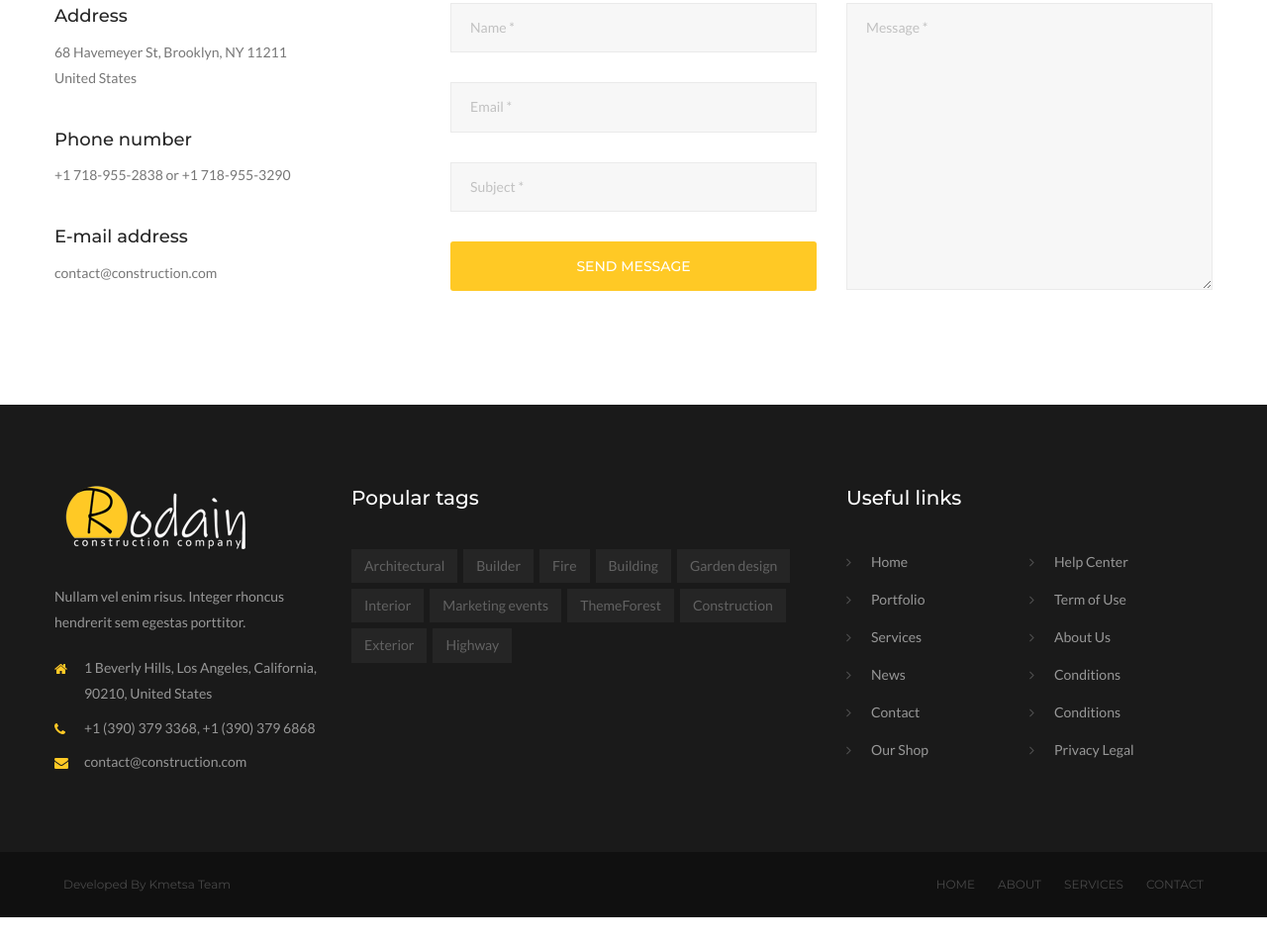
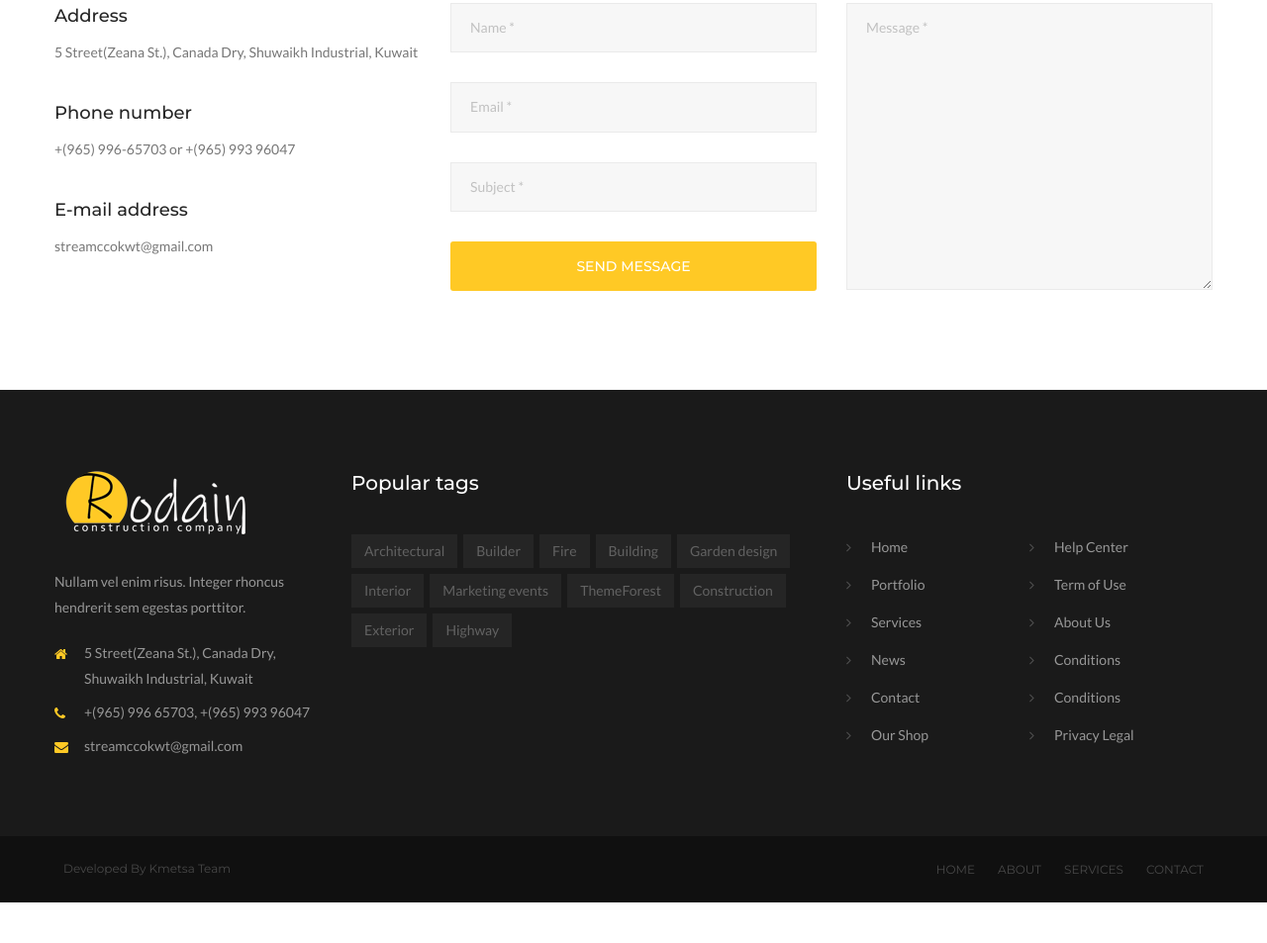
Before and after one commit to Al-Hussien/Al-Hussien.github.io, a plain HTML site: page page-contact.html in a window 1280 px wide. Shown: the part 849-1802 px from the top of the page at 99% size. Drawn offline with Linux system fonts and the light colour scheme; some packages are replaced by stand-ins of ours; files whose address does not match are found by name.

Commit message:
Update page-contact.html

```diff
--- a/page-contact.html
+++ b/page-contact.html
@@ -108,17 +108,17 @@
 
                                 <div class="col-md-4">
                                     <h5>Address</h5>
-                                    <p>68 Havemeyer St, Brooklyn, NY 11211<br> United States</p>
+                                    <p>5 Street(Zeana St.), Canada Dry, Shuwaikh Industrial, Kuwait</p>
 
                                     <div class="wprt-spacer" data-desktop="15" data-mobi="0" data-smobi="0"></div>
 
                                     <h5>Phone number</h5>
-                                    <p>+1 718-955-2838 or +1 718-955-3290</p>
+                                    <p>+(965) 996-65703 or +(965) 993 96047</p>
 
                                     <div class="wprt-spacer" data-desktop="15" data-mobi="0" data-smobi="0"></div>
 
                                     <h5>E-mail address</h5>
-                                    <p>contact@construction.com</p>
+                                    <p>streamccokwt@gmail.com</p>
 
                                     <div class="wprt-spacer" data-desktop="0" data-mobi="10" data-smobi="10"></div>
                                 </div><!-- /.col-md-4 -->
@@ -173,9 +173,9 @@
 
                 <section class="widget widget_information">
                     <ul class="info-wrap">
-                        <li class="address item">1 Beverly Hills, Los Angeles, California, 90210, United States</li>
-                        <li class="phone item">+1 (390) 379 3368, +1 (390) 379 6868</li>
-                        <li class="email item">contact@construction.com</li>
+                        <li class="address item">5 Street(Zeana St.), Canada Dry, Shuwaikh Industrial, Kuwait</li>
+                        <li class="phone item">+(965) 996 65703, +(965) 993 96047</li>
+                        <li class="email item">streamccokwt@gmail.com</li>
                     </ul>
                 </div>
             </div>
```
